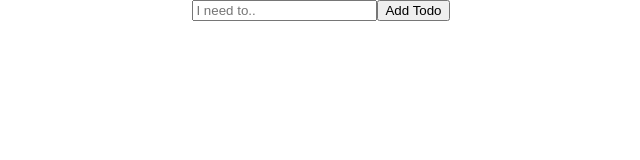
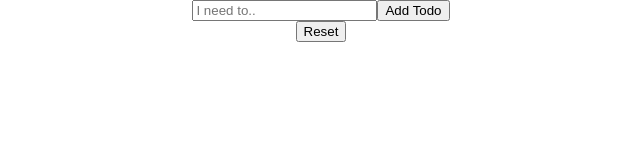
Before and after one commit to KModestas/Redux-Todo, a React (Create React App) app: page / in a window 1280 px wide. Shown: the top 160 px of the page, without its empty margins (319-959 px from the left). Built offline with nearby package versions, Linux system fonts and the light colour scheme.

Commit message:
reset list component

```diff
--- a/src/App.js
+++ b/src/App.js
@@ -2,12 +2,14 @@ import React, { Component } from 'react';
 import './App.css';
 import AddTodo from './components/AddTodo';
 import List from './components/List';
+import ResetList from './components/ResetList';
 
 class App extends Component {
   render() {
     return (
       <div className="App">
         <AddTodo />
+        <ResetList />
         <List />
       </div>
     );
--- a/src/components/ResetList.js
+++ b/src/components/ResetList.js
@@ -1,3 +1,10 @@
 import React from 'react';
 import { connect } from 'react-redux';
 import { resetList } from '../actions';
+
+
+const ResetList = () => (
+  <button>Reset</button>
+);
+
+export default ResetList;
```
